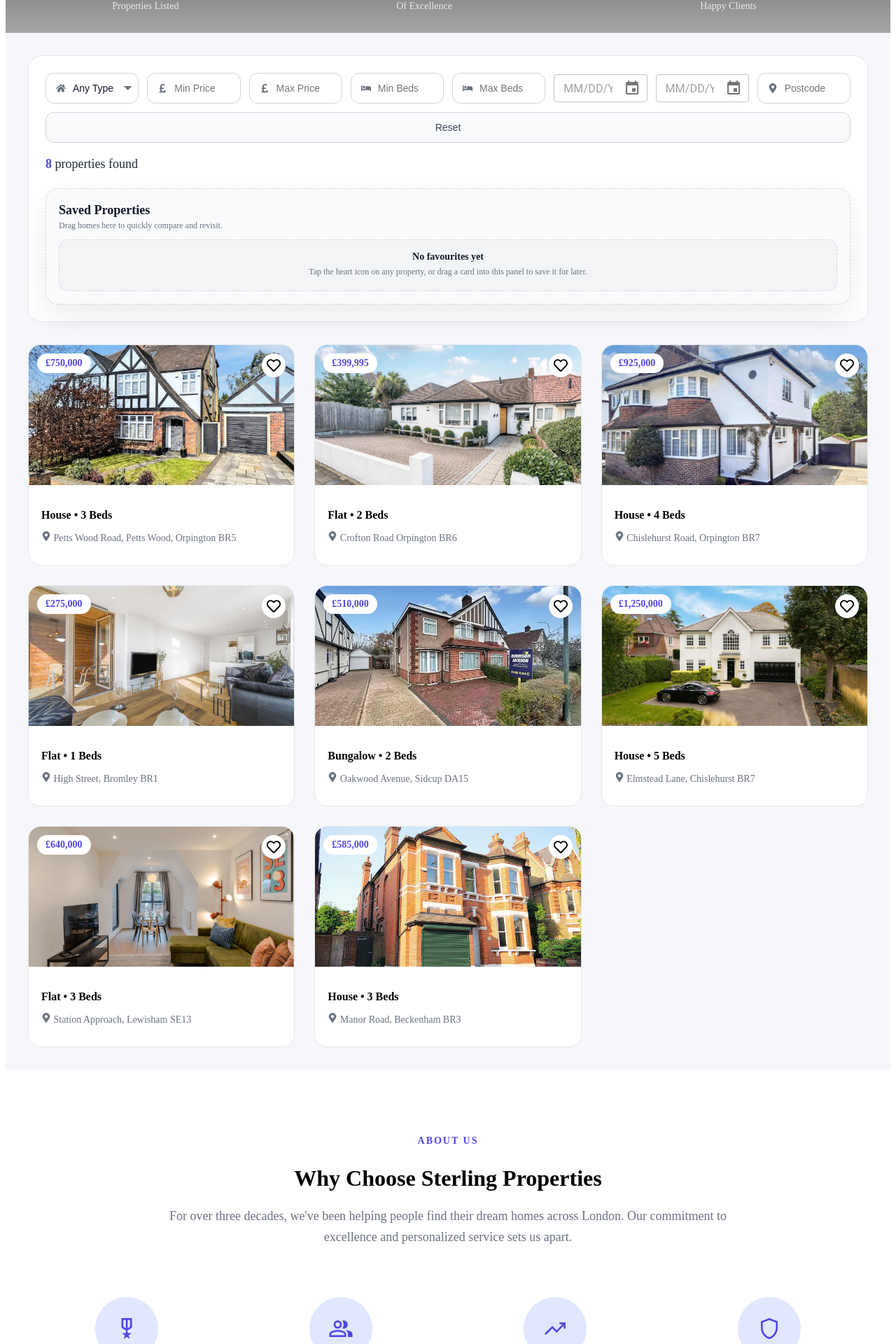
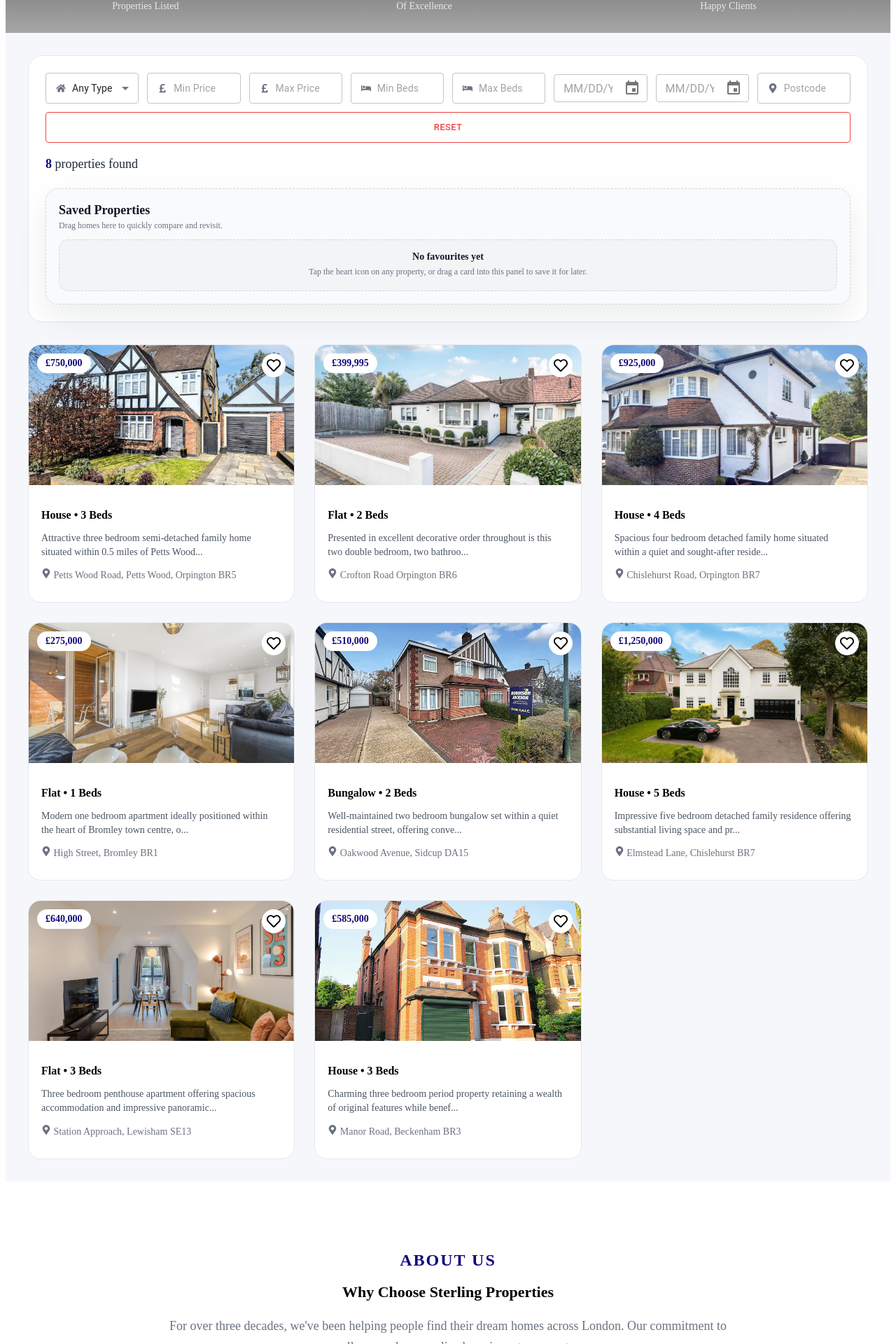
Before and after one commit to RakinduNiwunhella/Estate-Agent-Client-side-Web-Application, a React (Vite) app: page / in a window 1280 px wide. Shown: the part 739-2659 px from the top of the page at 70% size. Built offline with nearby package versions, Linux system fonts and the light colour scheme; grey boxes are pictures that could not be loaded.

Commit message:
Updated UI styles
Updated color scheme across components for a consistent theme. Replaced Material Symbols icons with React Icons in About section.

```diff
--- a/src/components/About.css
+++ b/src/components/About.css
@@ -5,15 +5,14 @@
 }
 
 .about-tag {
-  color: #4f46e5;
-  font-size: 14px;
+  color: #10077a;
   font-weight: 600;
   letter-spacing: 2px;
   margin-bottom: 12px;
 }
 
 .about-title {
-  font-size: 32px;
+  font-size: 22px;
   font-weight: 600;
   margin-bottom: 20px;
 }
@@ -48,9 +47,9 @@
   margin: 0 auto 25px;
 }
 
-.icon-circle span {
-  font-size: 36px;
-  color: #4f46e5;
+.icon-circle svg {
+  font-size: 28px;
+  color: #10077a;
 }
 
 .about-card h4 {
--- a/src/components/About.jsx
+++ b/src/components/About.jsx
@@ -1,9 +1,10 @@
+import { FaAward, FaUsers, FaChartLine, FaShieldAlt } from "react-icons/fa";
 import "./About.css";
 
 const About = () => {
   return (
     <section className="about" id="about">
-      <p className="about-tag">ABOUT US</p>
+      <h1 className="about-tag">ABOUT US</h1>
       <h2 className="about-title">Why Choose Sterling Properties</h2>
 
       <p className="about-desc">
@@ -15,9 +16,7 @@ const About = () => {
       <div className="about-cards">
         <div className="about-card">
           <div className="icon-circle">
-
-                                                          <span className="material-symbols-outlined">military_tech</span>
-
+            <FaAward />
           </div>
           <h4>Award Winning</h4>
           <p>
@@ -28,8 +27,7 @@ const About = () => {
 
         <div className="about-card">
           <div className="icon-circle">
-                                              <span className="material-symbols-outlined">group</span>
-
+            <FaUsers />
           </div>
           <h4>Expert Team</h4>
           <p>
@@ -40,8 +38,7 @@ const About = () => {
 
         <div className="about-card">
           <div className="icon-circle">
-                                  <span className="material-symbols-outlined">trending_up</span>
-
+            <FaChartLine />
           </div>
           <h4>Market Leaders</h4>
           <p>
@@ -52,8 +49,7 @@ const About = () => {
 
         <div className="about-card">
           <div className="icon-circle">
-                      <span className="material-symbols-outlined">shield</span>
-
+            <FaShieldAlt />
           </div>
           <h4>Trusted Service</h4>
           <p>
--- a/src/components/Contact.css
+++ b/src/components/Contact.css
@@ -65,7 +65,7 @@
 .contact-form input:focus,
 .contact-form textarea:focus {
   outline: none;
-  border-color: #2563eb;
+  border-color: #10077a;
 }
 
 /* Button */
@@ -74,7 +74,7 @@
   padding: 12px;
   border: none;
   border-radius: 6px;
-  background-color: #2563eb;
+  background-color: #10077a;
   color: white;
   font-size: 15px;
   cursor: pointer;
--- a/src/components/Favourites.jsx
+++ b/src/components/Favourites.jsx
@@ -64,9 +64,11 @@ function Favourite({
               key={property.id}
               className="favourite-item"
               draggable
-              onDragStart={(e) =>
-                e.dataTransfer.setData("propertyId", property.id)
-              }
+              onDragStart={(e) => {
+                e.dataTransfer.setData("propertyId", property.id);
+                e.dataTransfer.effectAllowed = "move";
+              }}
+              onDragEnd={() => removeFromFavourites(property.id)}
             >
               <Link
                 to={`/property/${property.id}`}
--- a/src/components/HeroSection.css
+++ b/src/components/HeroSection.css
@@ -57,12 +57,24 @@ color: white;
 }
 
 .btn-primary {
-  background: #5a4bff;
+  background: #10077a;
   border: none;
   padding: 14px 28px;
   color: white;
   border-radius: 10px;
   cursor: pointer;
+  transition: transform 0.2s ease, box-shadow 0.2s ease, background 0.2s ease;
+}
+
+.btn-primary:hover {
+  background: #1a10a5;
+  transform: translateY(-2px);
+  box-shadow: 0 8px 20px rgba(0, 0, 0, 0.25);
+}
+
+.btn-primary:active {
+  transform: translateY(0);
+  box-shadow: 0 4px 10px rgba(0, 0, 0, 0.2);
 }
 
 .btn-secondary {
@@ -72,6 +84,19 @@ color: white;
   color: white;
   border-radius: 10px;
   cursor: pointer;
+  transition: transform 0.2s ease, box-shadow 0.2s ease, background 0.2s ease, border 0.2s ease;
+}
+
+.btn-secondary:hover {
+  background: rgba(255, 255, 255, 0.12);
+  border: 1px solid rgba(255, 255, 255, 0.7);
+  transform: translateY(-2px);
+  box-shadow: 0 6px 16px rgba(0, 0, 0, 0.25);
+}
+
+.btn-secondary:active {
+  transform: translateY(0);
+  box-shadow: 0 3px 8px rgba(0, 0, 0, 0.2);
 }
 
 /* Stats bar */
--- a/src/components/Properties.css
+++ b/src/components/Properties.css
@@ -23,7 +23,7 @@
 }
 
 .results span {
-  color: #4f46e5;
+  color: #10077a;
   font-weight: 600;
 }
 
@@ -43,6 +43,27 @@
   align-items: center;
 }
 
+/* RESET BUTTON (MUI) */
+.filter-field .MuiButton-outlined {
+  height: 44px;
+  border-color: #ef4444;
+  color: #ef4444;
+}
+
+.filter-field .MuiButton-outlined:hover {
+  border-color: #dc2626;
+  background-color: rgba(239, 68, 68, 0.08);
+}
+
+.filter-field .MuiInputBase-root {
+  height: 44px;
+}
+
+.filter-field .MuiInputBase-input {
+  padding-left: 38px;
+  font-size: 14px;
+}
+
 /* Icons for normal inputs */
 .filter-icon {
   position: absolute;
@@ -59,65 +80,13 @@
   justify-content: center;
 }
 
-/* Inputs & selects */
-.filter-field input,
-.filter-field select {
-  width: 100%;
+.mui-date .MuiInputBase-root {
   height: 44px;
-  padding: 0 14px 0 38px;
-  border-radius: 12px;
-  border: 1px solid #d1d5db;
-  font-size: 14px;
-  background: #ffffff;
-  color: #111827;
 }
 
-/* Select arrow */
-.filter-field select {
-  padding-right: 34px;
-  appearance: none;
-  background-image:
-    linear-gradient(45deg, transparent 50%, #6b7280 50%),
-    linear-gradient(135deg, #6b7280 50%, transparent 50%);
-  background-position:
-    right 14px center,
-    right 8px center;
-  background-size: 6px 6px;
-  background-repeat: no-repeat;
+.filter-field .filter-icon {
+  z-index: 2;
 }
-
-/* Focus state */
-.filter-field input:focus,
-.filter-field select:focus {
-  outline: none;
-  border-color: #4f46e5;
-}
-
-/* RESET BUTTON */
-.reset-btn {
-  width: 100%;
-  height: 44px;
-  border-radius: 12px;
-  border: 1px solid #d1d5db;
-  background: #f9fafb;
-  font-size: 14px;
-  font-weight: 500;
-  color: #374151;
-  cursor: pointer;
-}
-
-.reset-btn:hover {
-  background: #f3f4f6;
-}
-
-.reset-btn:focus {
-  outline: none;
-  border-color: #4f46e5;
-}
-
-
-
-
 
 /* PROPERTY GRID */
 .property-grid {
@@ -160,7 +129,7 @@
   border-radius: 999px;
   font-weight: 600;
   font-size: 14px;
-  color: #4f46e5;
+  color: #10077a;
 }
 
 .fav-btn {
@@ -197,6 +166,13 @@
   margin-bottom: 8px;
 }
 
+.card-desc {
+  font-size: 14px;
+  color: #4b5563;
+  margin-bottom: 10px;
+  line-height: 1.4;
+}
+
 .location {
   font-size: 14px;
   color: #6b7280;
@@ -207,7 +183,7 @@
   display: flex;
   gap: 12px;
   font-size: 14px;
-  color: #4f46e5;
+  color: #10077a;
   margin-bottom: 14px;
 }
 
@@ -221,7 +197,7 @@
 
 .details {
   font-size: 14px;
-  color: #4f46e5;
+  color: #10077a;
   text-decoration: none;
 }
 
@@ -231,6 +207,3 @@
     padding: 20px;
   }
 }
-.filter-field .filter-icon {
-  z-index: 2;
-}
--- a/src/components/Properties.jsx
+++ b/src/components/Properties.jsx
@@ -18,6 +18,7 @@ import Favourite from "./Favourites";
 import { LocalizationProvider } from "@mui/x-date-pickers";
 import { DatePicker } from "@mui/x-date-pickers/DatePicker";
 import { AdapterDayjs } from "@mui/x-date-pickers/AdapterDayjs";
+import { TextField, Select, MenuItem, Button } from "@mui/material";
 
 export const Properties = ({
   favourites,
@@ -90,65 +91,75 @@ export const Properties = ({
           {/* TYPE */}
           <div className="filter-field">
             <span className="filter-icon"><FaHome /></span>
-            <select
+            <Select
+              size="small"
+              fullWidth
               value={filters.type}
               onChange={(e) =>
                 setFilters({ ...filters, type: e.target.value })
               }
             >
-              <option value="Any">Any Type</option>
-              <option value="House">House</option>
-              <option value="Flat">Flat</option>
-            </select>
+              <MenuItem value="Any">Any Type</MenuItem>
+              <MenuItem value="House">House</MenuItem>
+              <MenuItem value="Flat">Flat</MenuItem>
+            </Select>
           </div>
 
           {/* PRICE */}
           <div className="filter-field">
             <span className="filter-icon"><FaPoundSign /></span>
-            <input
+            <TextField
               type="number"
+              size="small"
               placeholder="Min Price"
               value={filters.minPrice}
               onChange={(e) =>
                 setFilters({ ...filters, minPrice: e.target.value })
               }
+              fullWidth
             />
           </div>
 
           <div className="filter-field">
             <span className="filter-icon"><FaPoundSign /></span>
-            <input
+            <TextField
               type="number"
+              size="small"
               placeholder="Max Price"
               value={filters.maxPrice}
               onChange={(e) =>
                 setFilters({ ...filters, maxPrice: e.target.value })
               }
+              fullWidth
             />
           </div>
 
           {/* BEDS */}
           <div className="filter-field">
             <span className="filter-icon"><FaBed /></span>
-            <input
+            <TextField
               type="number"
+              size="small"
               placeholder="Min Beds"
               value={filters.minBeds}
               onChange={(e) =>
                 setFilters({ ...filters, minBeds: e.target.value })
               }
+              fullWidth
             />
           </div>
 
           <div className="filter-field">
             <span className="filter-icon"><FaBed /></span>
-            <input
+            <TextField
               type="number"
+              size="small"
               placeholder="Max Beds"
               value={filters.maxBeds}
               onChange={(e) =>
                 setFilters({ ...filters, maxBeds: e.target.value })
               }
+              fullWidth
             />
           </div>
 
@@ -192,21 +203,28 @@ export const Properties = ({
           {/* POSTCODE */}
           <div className="filter-field">
             <span className="filter-icon"><FaMapMarkerAlt /></span>
-            <input
+            <TextField
               type="text"
+              size="small"
               placeholder="Postcode"
               value={filters.postcode}
               onChange={(e) =>
                 setFilters({ ...filters, postcode: e.target.value })
               }
+              fullWidth
             />
           </div>
 
           {/* RESET */}
           <div className="filter-field">
-            <button className="reset-btn" onClick={resetFilters}>
+            <Button
+              variant="outlined"
+              size="small"
+              fullWidth
+              onClick={resetFilters}
+            >
               Reset
-            </button>
+            </Button>
           </div>
         </div>
 
@@ -253,6 +271,11 @@ export const Properties = ({
 
               <div className="card-body">
                 <h3>{p.type} • {p.bedrooms} Beds</h3>
+
+                <p className="card-desc">
+                  {p.description.replace(/<br>/g, "").slice(0, 90)}...
+                </p>
+
                 <p className="location">
                   <FaMapMarkerAlt /> {p.location}
                 </p>
--- a/src/components/Services.css
+++ b/src/components/Services.css
@@ -12,9 +12,9 @@
 }
 
 .services-hero h1 {
-  font-size: 2.4rem;
   font-weight: 600;
   margin-bottom: 12px;
+  color: #10077a;
 }
 
 .services-hero p {
@@ -50,7 +50,7 @@
 /* Icon */
 .service-icon {
   font-size: 2.3rem;
-  color: #2563eb; /* adjust to match your theme */
+  color: #10077a; /* adjust to match your theme */
   margin-bottom: 16px;
 }
 
```
Also changed, not shown: src/components/PropertyDetails.css (+172 -91 lines), src/components/PropertyDetails.jsx (+18 -33 lines).
